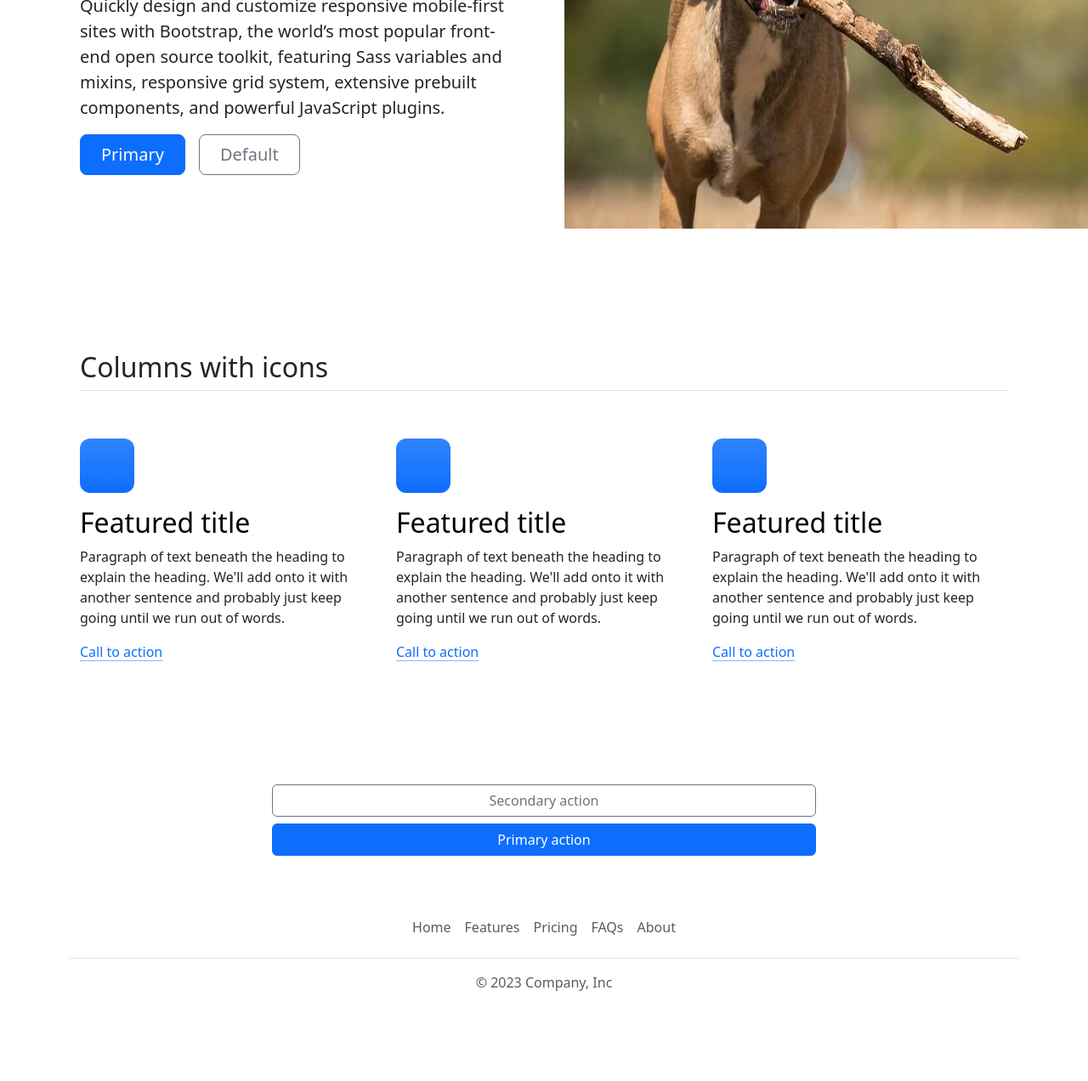
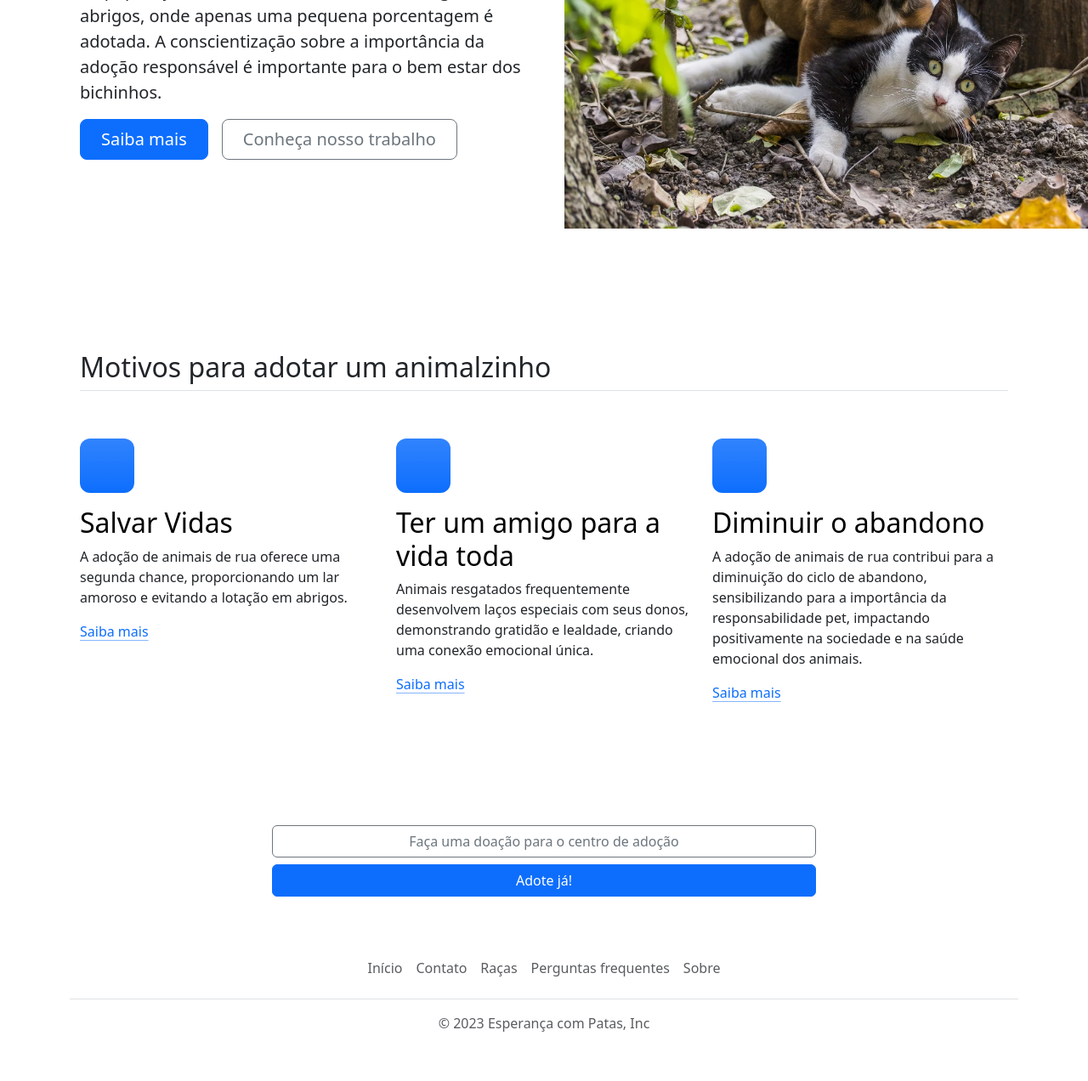
Before and after one commit to Mirela-Viana/Projeto-Bootstrap-NPM, a website: page index.html in a window 1280 px wide. Shown: the part 399-1671 px from the top of the page at 85% size. Before the commit the page ends 1623 px from the top, so only its background shows below. Drawn offline with Linux system fonts and the light colour scheme.

Commit message:
Finalização da página, add de informações sobre adoção de animais abandonados e add de um icone de um logotipo, alteração da imagem e tradução de algumas informções.

```diff
--- a/index.html
+++ b/index.html
@@ -8,7 +8,8 @@
     <link rel="stylesheet" href="bootstrap-5.3.2-examples/headers/headers.css">
     <link rel="stylesheet" href="bootstrap-5.3.2-examples/heroes/heroes.css">
     <link rel="stylesheet" href="bootstrap-5.3.2-examples/features/features.css">
-    <title>Document</title>
+    <link rel="stylesheet" href="bootstrap-icons-1.11.2">
+    <title>Esperança com Patas</title>
 </head>
 
 <body>
@@ -18,17 +19,15 @@
         <div class="container">
             <div class="d-flex flex-wrap align-items-center justify-content-center justify-content-lg-start">
                 <a href="/" class="d-flex align-items-center mb-2 mb-lg-0 text-white text-decoration-none">
-                    <svg class="bi me-2" width="40" height="32" role="img" aria-label="Bootstrap">
-                        <use xlink:href="#bootstrap" />
-                    </svg>
+                    <img src="img/pata.jpg" alt="pata icone" style="height: 2rem; border-radius: 1000px;">
                 </a>
 
                 <ul class="nav col-12 col-lg-auto me-lg-auto mb-2 justify-content-center mb-md-0">
-                    <li><a href="#" class="nav-link px-2 text-secondary">Home</a></li>
-                    <li><a href="#" class="nav-link px-2 text-white">Features</a></li>
-                    <li><a href="#" class="nav-link px-2 text-white">Pricing</a></li>
-                    <li><a href="#" class="nav-link px-2 text-white">FAQs</a></li>
-                    <li><a href="#" class="nav-link px-2 text-white">About</a></li>
+                    <li><a href="#" class="nav-link px-2 text-secondary">Início</a></li>
+                    <li><a href="#" class="nav-link px-2 text-white">Contato</a></li>
+                    <li><a href="#" class="nav-link px-2 text-white">Raças</a></li>
+                    <li><a href="#" class="nav-link px-2 text-white">Perguntas frequentes</a></li>
+                    <li><a href="#" class="nav-link px-2 text-white">Sobre</a></li>
                 </ul>
 
                 <form class="col-12 col-lg-auto mb-3 mb-lg-0 me-lg-3" role="search">
@@ -37,8 +36,8 @@
                 </form>
 
                 <div class="text-end">
-                    <button type="button" class="btn btn-outline-light me-2">Login</button>
-                    <button type="button" class="btn btn-warning">Sign-up</button>
+                    <button type="button" class="btn btn-outline-light me-2">Acessar</button>
+                    <button type="button" class="btn btn-warning">Inscreva-se</button>
                 </div>
             </div>
         </div>
@@ -47,16 +46,23 @@
     <div class="container col-xxl-8 px-4 py-5">
         <div class="row flex-lg-row-reverse align-items-center g-5 py-5">
             <div class="col-10 col-sm-8 col-lg-6">
-                <img src="img/cachorro.jpg" class="cão" alt="cachorro de rua" width="700" height="500" loading="lazy">
+                <img src="img/cachorro e gato.webp" class="cão e gato" alt="cachorro e gato de rua" width="700" height="500" loading="lazy">
             </div>
             <div class="col-lg-6">
-                <h1 class="display-5 fw-bold text-body-emphasis lh-1 mb-3">Responsive left-aligned hero with image</h1>
-                <p class="lead">Quickly design and customize responsive mobile-first sites with Bootstrap, the world’s
-                    most popular front-end open source toolkit, featuring Sass variables and mixins, responsive grid
-                    system, extensive prebuilt components, and powerful JavaScript plugins.</p>
+                <h1 class="display-5 fw-bold text-body-emphasis lh-1 mb-3">Adote um animal!</h1>
+                <p class="lead"> Milhões de gatos e cachorros são abandonados anualmente, essa situação contribui para o aumento da população de animais de rua e sobrecarrega os abrigos, onde apenas uma pequena porcentagem é adotada. A conscientização sobre a importância da adoção responsável é importante para o bem estar dos bichinhos. <div class="dropdown open">
+                    <div class="dropdown-menu" aria-labelledby="triggerId">
+                        <a class="dropdown-item" href="#">Action</a>
+                        <a class="dropdown-item disabled" href="#">Disabled action</a>
+                        <h6 class="dropdown-header">Section header</h6>
+                        <a class="dropdown-item" href="#">Action</a>
+                        <div class="dropdown-divider"></div>
+                        <a class="dropdown-item" href="#">After divider action</a>
+                    </div>
+                </div></p>
                 <div class="d-grid gap-2 d-md-flex justify-content-md-start">
-                    <button type="button" class="btn btn-primary btn-lg px-4 me-md-2">Primary</button>
-                    <button type="button" class="btn btn-outline-secondary btn-lg px-4">Default</button>
+                    <button type="button" class="btn btn-primary btn-lg px-4 me-md-2">Saiba mais</button>
+                    <button type="button" class="btn btn-outline-secondary btn-lg px-4">Conheça nosso trabalho</button>
                 </div>
             </div>
         </div>
@@ -64,22 +70,21 @@
 
 
     <div class="container px-4 py-5" id="featured-3">
-        <h2 class="pb-2 border-bottom">Columns with icons</h2>
+        <h2 class="pb-2 border-bottom">Motivos para adotar um animalzinho</h2>
         <div class="row g-4 py-5 row-cols-1 row-cols-lg-3">
             <div class="feature col">
                 <div
                     class="feature-icon d-inline-flex align-items-center justify-content-center text-bg-primary bg-gradient fs-2 mb-3">
                     <svg class="bi" width="1em" height="1em">
-                        <use xlink:href="#collection" />
+                        <use xlink:href="bootstrap-icons-1.11.2/bootstrap-icons.svg#bandaid" />
                     </svg>
                 </div>
-                <h3 class="fs-2 text-body-emphasis">Featured title</h3>
-                <p>Paragraph of text beneath the heading to explain the heading. We'll add onto it with another sentence
-                    and probably just keep going until we run out of words.</p>
+                <h3 class="fs-2 text-body-emphasis">Salvar Vidas</h3>
+                <p> A adoção de animais de rua oferece uma segunda chance, proporcionando um lar amoroso e evitando a lotação em abrigos.</p>
                 <a href="#" class="icon-link">
-                    Call to action
+                    Saiba mais
                     <svg class="bi">
-                        <use xlink:href="#chevron-right" />
+                        <use xlink:href="bootstrap-icons-1.11.2/bootstrap-icons.svg#chevron-right"></use>
                     </svg>
                 </a>
             </div>
@@ -87,16 +92,15 @@
                 <div
                     class="feature-icon d-inline-flex align-items-center justify-content-center text-bg-primary bg-gradient fs-2 mb-3">
                     <svg class="bi" width="1em" height="1em">
-                        <use xlink:href="#people-circle" />
+                        <use xlink:href="bootstrap-icons-1.11.2/bootstrap-icons.svg#emoji-grin" />
                     </svg>
                 </div>
-                <h3 class="fs-2 text-body-emphasis">Featured title</h3>
-                <p>Paragraph of text beneath the heading to explain the heading. We'll add onto it with another sentence
-                    and probably just keep going until we run out of words.</p>
+                <h3 class="fs-2 text-body-emphasis">Ter um amigo para a vida toda</h3>
+                <p>Animais resgatados frequentemente desenvolvem laços especiais com seus donos, demonstrando gratidão e lealdade, criando uma conexão emocional única.</p>
                 <a href="#" class="icon-link">
-                    Call to action
+                    Saiba mais
                     <svg class="bi">
-                        <use xlink:href="#chevron-right" />
+                        <use xlink:href="bootstrap-icons-1.11.2/bootstrap-icons.svg#chevron-right" />
                     </svg>
                 </a>
             </div>
@@ -104,16 +108,20 @@
                 <div
                     class="feature-icon d-inline-flex align-items-center justify-content-center text-bg-primary bg-gradient fs-2 mb-3">
                     <svg class="bi" width="1em" height="1em">
-                        <use xlink:href="#toggles2" />
+                        <use xlink:href="bootstrap-icons-1.11.2/bootstrap-icons.svg#calendar-heart" />
                     </svg>
                 </div>
-                <h3 class="fs-2 text-body-emphasis">Featured title</h3>
-                <p>Paragraph of text beneath the heading to explain the heading. We'll add onto it with another sentence
-                    and probably just keep going until we run out of words.</p>
+                <h3 class="fs-2 text-body-emphasis">Diminuir o abandono</h3>
+                <p> A adoção de animais de rua contribui para a diminuição do ciclo de abandono, sensibilizando para a importância da responsabilidade pet, impactando positivamente na sociedade e na saúde emocional dos animais.
+
+
+
+
+                </p>
                 <a href="#" class="icon-link">
-                    Call to action
+                    Saiba mais
                     <svg class="bi">
-                        <use xlink:href="#chevron-right" />
+                        <use xlink:href="bootstrap-icons-1.11.2/bootstrap-icons.svg#chevron-right" />
                     </svg>
                 </a>
             </div>
@@ -122,8 +130,8 @@
 
     <div class="col-lg-6 col-xxl-4 my-5 mx-auto">
         <div class="d-grid gap-2">
-            <button class="btn btn-outline-secondary" type="button">Secondary action</button>
-            <button class="btn btn-primary" type="button">Primary action</button>
+            <button class="btn btn-outline-secondary" type="button">Faça uma doação para o centro de adoção</button>
+            <button class="btn btn-primary" type="button">Adote já!</button>
         </div>
     </div>
 
@@ -133,13 +141,13 @@
     <div class="container">
         <footer class="py-3 my-4">
             <ul class="nav justify-content-center border-bottom pb-3 mb-3">
-                <li class="nav-item"><a href="#" class="nav-link px-2 text-body-secondary">Home</a></li>
-                <li class="nav-item"><a href="#" class="nav-link px-2 text-body-secondary">Features</a></li>
-                <li class="nav-item"><a href="#" class="nav-link px-2 text-body-secondary">Pricing</a></li>
-                <li class="nav-item"><a href="#" class="nav-link px-2 text-body-secondary">FAQs</a></li>
-                <li class="nav-item"><a href="#" class="nav-link px-2 text-body-secondary">About</a></li>
+                <li class="nav-item"><a href="#" class="nav-link px-2 text-body-secondary">Início</a></li>
+                <li class="nav-item"><a href="#" class="nav-link px-2 text-body-secondary">Contato</a></li>
+                <li class="nav-item"><a href="#" class="nav-link px-2 text-body-secondary">Raças</a></li>
+                <li class="nav-item"><a href="#" class="nav-link px-2 text-body-secondary">Perguntas frequentes</a></li>
+                <li class="nav-item"><a href="#" class="nav-link px-2 text-body-secondary">Sobre</a></li>
             </ul>
-            <p class="text-center text-body-secondary">&copy; 2023 Company, Inc</p>
+            <p class="text-center text-body-secondary">&copy; 2023 Esperança com Patas, Inc</p>
         </footer>
     </div>
 
```
Also changed, not shown: img/cachorro e gato.webp (added), img/pata.jpg (added).
